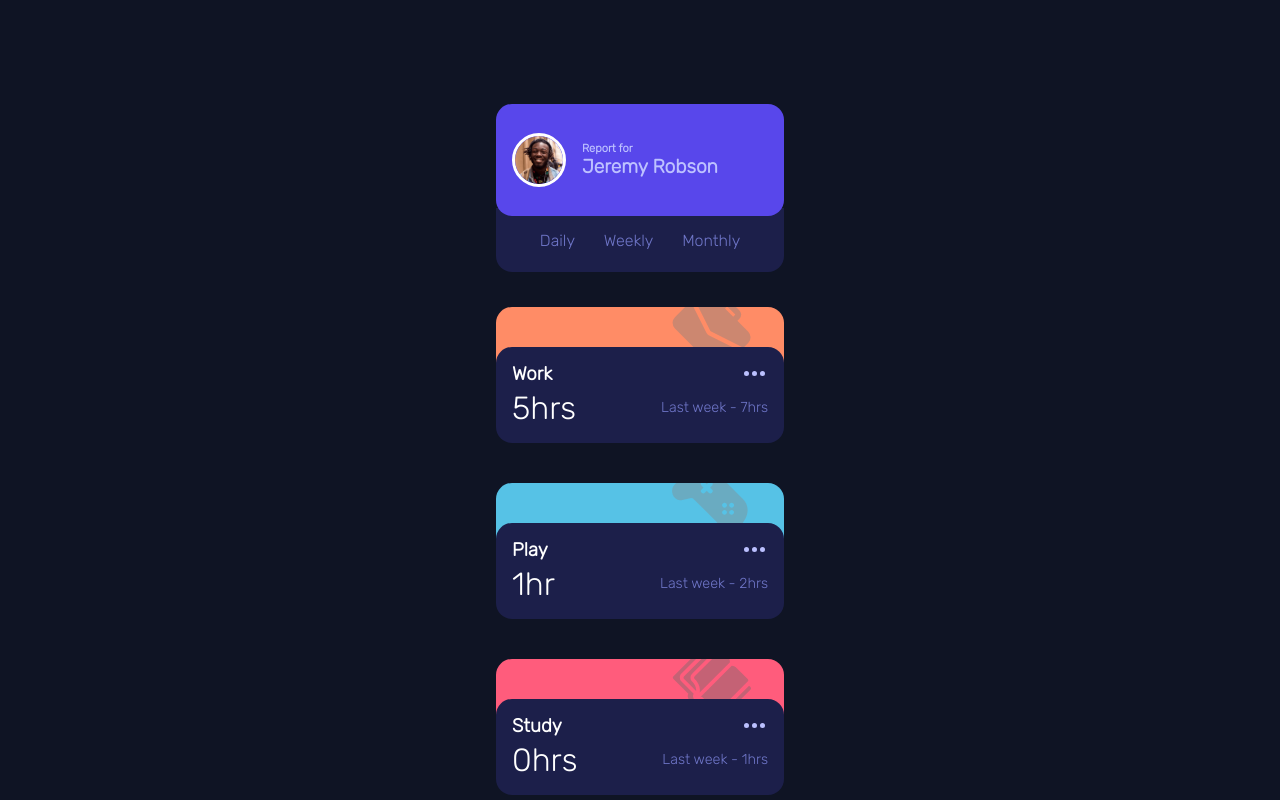
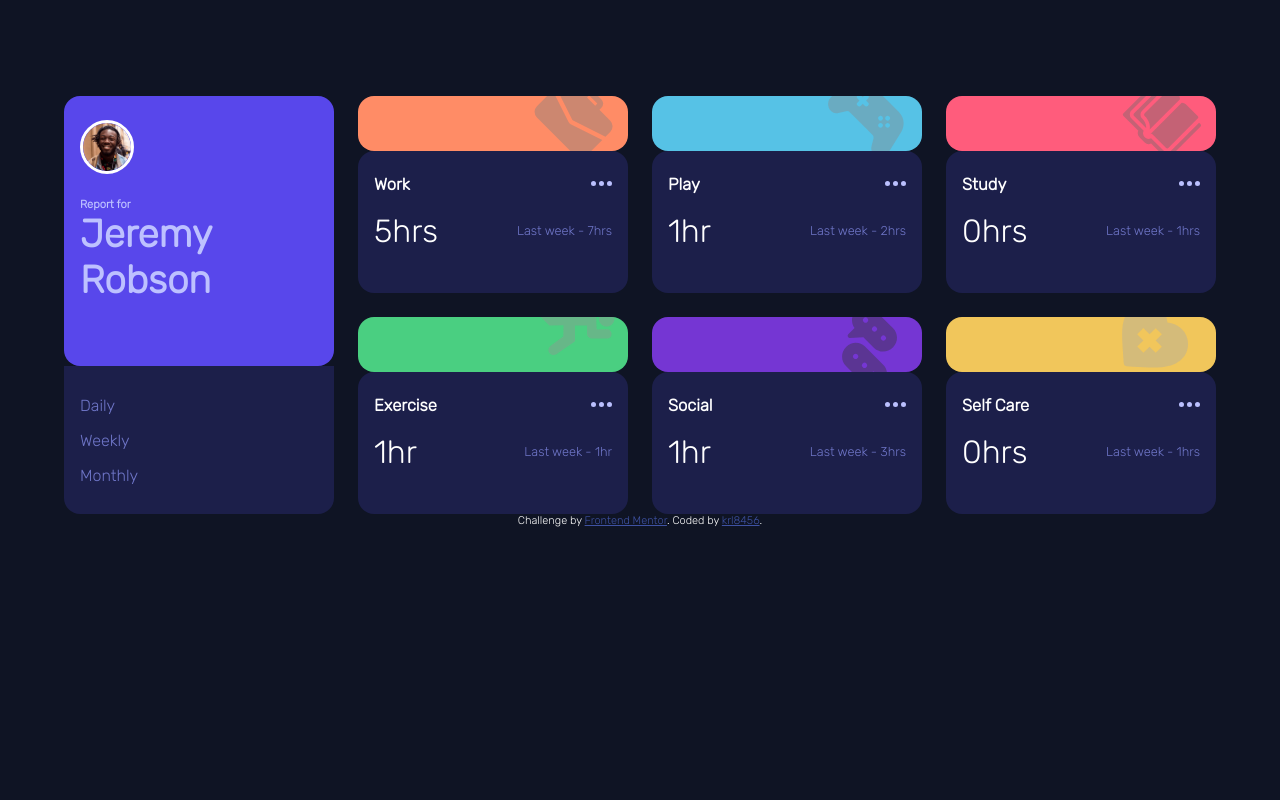
Before and after one commit to krl8456/Time-tracking-dashboard.github.io, a plain HTML site: page index.html in a window 1280 px wide. Shown: the top 800 px of the page. Drawn offline with Linux system fonts and the light colour scheme.

Commit message:
temporary desktop version

```diff
--- a/index.html
+++ b/index.html
@@ -16,7 +16,7 @@
 </head>
 <body>
   <main>
-    <div class="informations">
+    <div class="informations grid-row-span-2">
       <header>
         <img id="jeremy" src="images/image-jeremy.png" alt="Picture of man">
         <div id="subheaders">
--- a/styles.css
+++ b/styles.css
@@ -148,3 +148,63 @@ h2 {
     cursor: pointer;
     transition: 0.5s ease-in-out;
 }
+@media (min-width: 700px) {
+    main {
+        width: 90vw;
+        grid-template-rows: 2fr;
+        grid-template-columns: repeat(4, 1fr);
+        gap: 1.5em;
+    }
+    .grid-row-span-2 {
+        grid-row: span 2;
+    }
+    .informations {
+        display: flex;
+        flex-direction: column;
+    }
+    header {
+        top: 0;
+        height: 60%;
+        padding-top: 0;
+        flex-basis: 70%;
+    }
+    h2 {
+        font-size: clamp(1.5em, 3vw, 2.5em);
+    }
+    #period {
+        flex-basis: 30%;
+        padding: 1em;
+        row-gap: 1em;
+    }
+    header, #period {
+        flex-direction: column;
+        align-items: flex-start;
+    }
+    #jeremy {
+        margin-block: 1.5em;
+    }
+    .parts {
+        display: flex;
+        flex-direction: column;
+        position: relative;
+    }
+    .subdiv {
+
+    }
+    .maindiv {
+        /* height: 70%; */
+        position: relative;
+        flex-basis: 70%;
+        top: 0%;
+        z-index: 3;
+    }
+    h3 {
+        font-size: clamp(0.5em, 1.3vw, 1.4em);
+    }
+    .last {
+        font-size: clamp(0.3em, 1vw, 1em);
+    }
+    .hours {
+        font-size: clamp(0.7em, 2.5vw, 2em);
+    }
+}
```
